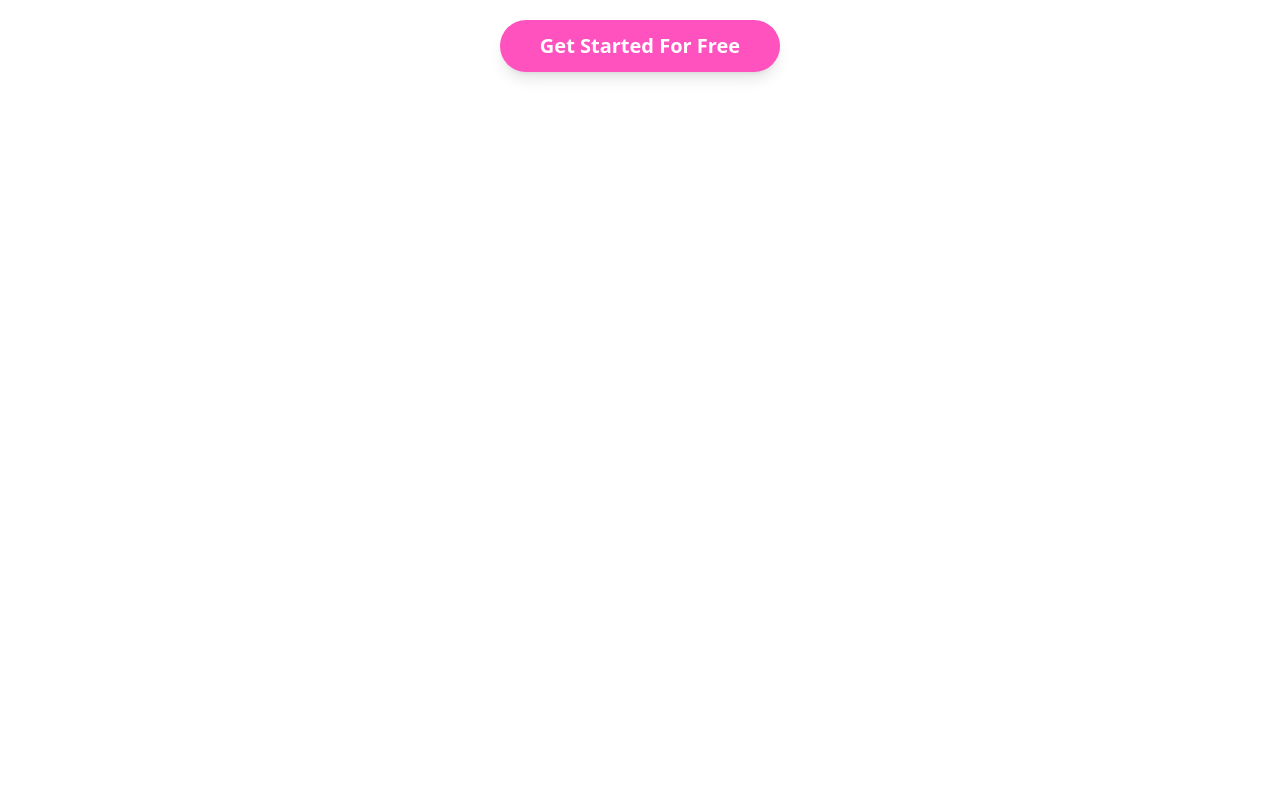
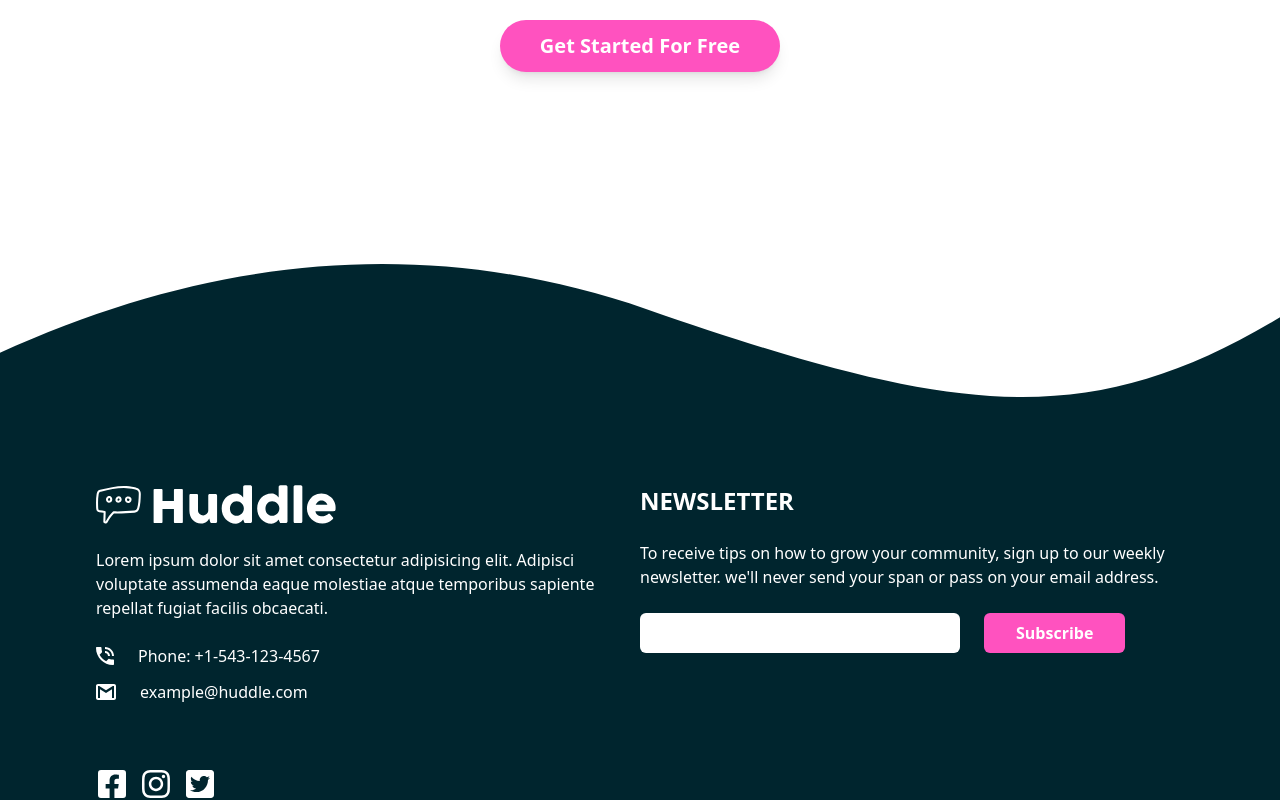
Before and after one commit to pxycknomdictator/HuddleLandingPage, a React (Vite) app: page / in a window 1280 px wide. Shown: the part 3618-4418 px from the top of the page. Before the commit the page ends 3882 px from the top, so only its background shows below. Built offline with nearby package versions, Linux system fonts and the light colour scheme.

Commit message:
desktop design completed

```diff
--- a/package.json
+++ b/package.json
@@ -11,7 +11,8 @@
   },
   "dependencies": {
     "react": "^18.2.0",
-    "react-dom": "^18.2.0"
+    "react-dom": "^18.2.0",
+    "react-icons": "^5.2.1"
   },
   "devDependencies": {
     "@types/react": "^18.2.66",
--- a/src/App.jsx
+++ b/src/App.jsx
@@ -20,6 +20,7 @@ import bg_Mobile_Bottom2 from "/images/bg-bottom-mobile-2.svg";
 
 import FlowingSection from "./components/FlowingSection";
 import Build from "./components/Build";
+import Footer from "./components/Footer";
 
 const App = () => {
   return (
@@ -58,6 +59,7 @@ const App = () => {
         description="It takes no time at all to integrate Huddle with your app's authentication solution. This means, once signed in to your app, your users can start chatting immediately."
       />
       <Build />
+      <Footer />
     </>
   );
 };
--- /dev/null
+++ b/src/components/Footer.jsx
@@ -0,0 +1,66 @@
+import React from "react";
+
+import { FaFacebookSquare, FaInstagram, FaTwitterSquare } from "react-icons/fa";
+import logo from "/images/footerLogo.svg";
+import footer_Desktop_Top_Wave from "/images/bg-footer-top-desktop.svg";
+import footer_Mobile_Top_Wave from "/images/bg-footer-top-mobile.svg";
+import phone from "/images/icon-phone.svg";
+import mail from "/images/icon-email.svg";
+
+const Footer = () => {
+  return (
+    <footer className="text-white">
+      <img
+        width={"100%"}
+        src={footer_Desktop_Top_Wave}
+        alt={footer_Desktop_Top_Wave}
+      />
+      <section className="bg-VeryDarkCyan pt-20">
+        <div className="w-[85%] mx-auto grid grid-cols-2">
+          <div>
+            <img src={logo} alt={logo} />
+            <article className="mt-6">
+              Lorem ipsum dolor sit amet consectetur adipisicing elit. Adipisci
+              voluptate assumenda eaque molestiae atque temporibus sapiente
+              repellat fugiat facilis obcaecati.
+            </article>
+
+            <ul className="mt-6 grid gap-3">
+              <li className="flex items-center">
+                <img className="mr-6" src={phone} alt={phone} />
+                Phone: +1-543-123-4567
+              </li>
+              <li className="flex items-center">
+                <img className="mr-6" src={mail} alt={mail} />
+                example@huddle.com
+              </li>
+            </ul>
+
+            <div id="icons" className="flex items-center gap-3 mt-16">
+              <FaFacebookSquare />
+              <FaInstagram />
+              <FaTwitterSquare />
+            </div>
+          </div>
+
+          <div>
+            <h4 className="font-bold text-2xl">NEWSLETTER</h4>
+            <article className="my-6">
+              To receive tips on how to grow your community, sign up to our
+              weekly newsletter. we'll never send your span or pass on your
+              email address.
+            </article>
+            <dir className="flex gap-6 p-0">
+              <input type="text" className="py-2 rounded-md w-[320px]" />
+              <button className="bg-Pink rounded-md text-[1rem] px-8 font-semibold">
+                Subscribe
+              </button>
+            </dir>
+          </div>
+        </div>
+      </section>
+    </footer>
+  );
+};
+
+export default Footer;
--- a/src/components/Header.jsx
+++ b/src/components/Header.jsx
@@ -1,5 +1,5 @@
 import React from "react";
-import logo from "../../public/images/logo.svg";
+import logo from "/images/logo.svg";
 
 const Header = () => {
   return (
--- a/src/index.css
+++ b/src/index.css
@@ -25,4 +25,8 @@
   .btn {
     @apply font-semibold shadow-lg text-white bg-Pink text-xl py-3 px-10 rounded-full;
   }
+
+  #icons svg {
+    font-size: 2rem;
+  }
 }
```
Also changed, not shown: public/images/footerLogo.svg (added), 1 other file (tests, documents, lock files or other folders).
